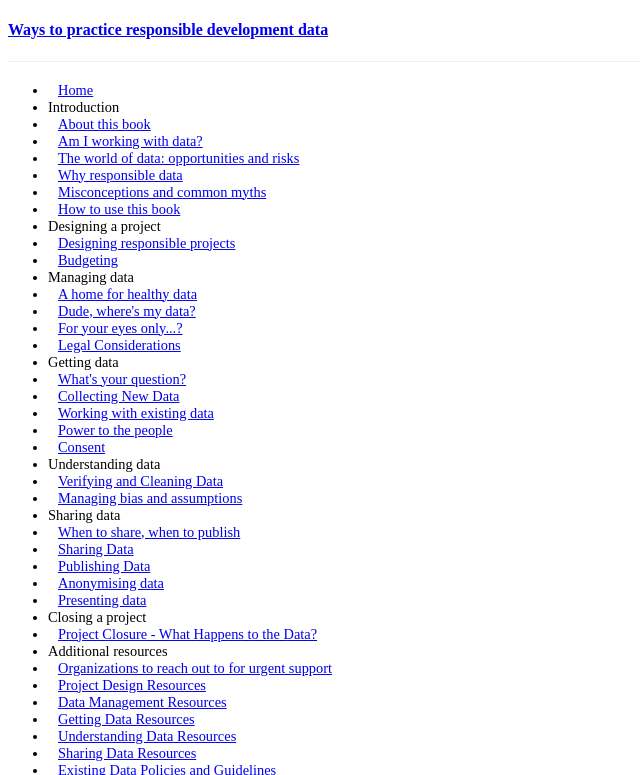
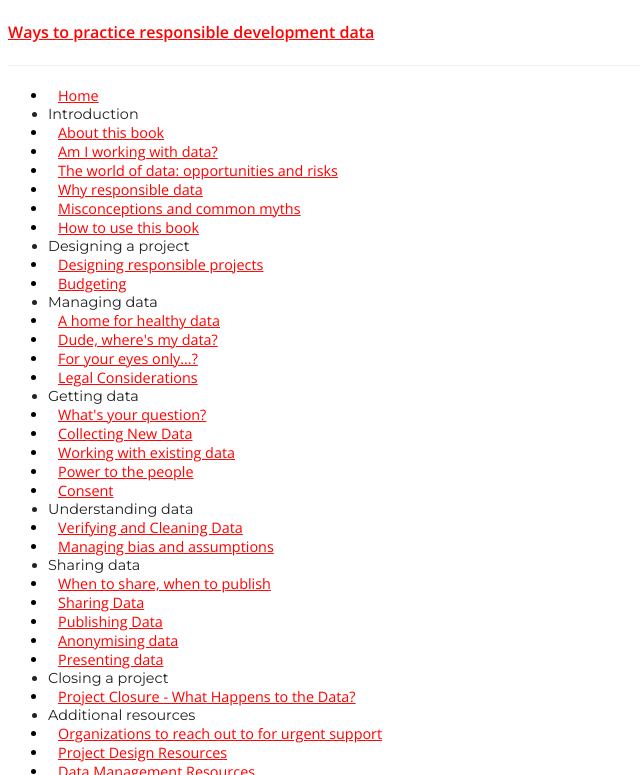
Before and after one commit to the-engine-room/archive-rdf-primer, a Jekyll site: the page built from index.md, in a window 1280 px wide. Shown: the top 775 px of the page, without its empty margins (0-640 px from the left). Built offline with Jekyll 4.4.1, drawn with Linux system fonts in a browser that asks for light colours; nearby versions of some CDN libraries; Markdown is read by kramdown in place of the engine named in the settings; a style sheet for code colours, icons or effects is not loaded; grey boxes are pictures that could not be loaded.

Commit message:
added initial css

```diff
--- a/_layouts/default.html
+++ b/_layouts/default.html
@@ -9,6 +9,7 @@
         <meta name="description" content="{{ site.subtitle }}">
 
         <link href="//netdna.bootstrapcdn.com/twitter-bootstrap/2.3.2/css/bootstrap-combined.no-icons.min.css" rel="stylesheet">
+        <link href='http://fonts.googleapis.com/css?family=Open+Sans:400italic,400,600|Montserrat:400,700' rel='stylesheet' type='text/css'>
         <link rel="stylesheet" href="{{ site.baseurl }}/css/syntax.css">
         <link rel="stylesheet" href="{{ site.baseurl }}/css/main.css">
         <link rel="stylesheet" href="{{ site.baseurl }}//scripts/annotator-full.1.2.10/annotator.min.css">
--- a/css/main.css
+++ b/css/main.css
@@ -1,4 +1,5 @@
 body {
+    font-family: 'Open Sans', sans-serif;
     font-weight: 400;
     text-shadow: 0 1px 1px rgba(255, 255, 255, 0.7);
 }
@@ -77,3 +78,21 @@ body.rtl .row-fluid [class*="span"]:first-child {
 body.rtl ul, body.rtl ol {
     margin: 0 25px 10px 0;
 }
+
+h1, h2, h3 {
+	font-family: 'Montserrat', sans-serif;
+	font-weight: 400;
+	color: #222;
+}
+
+
+
+a {
+	color: #ff0200;
+}
+
+li.nav-header {
+	font-family: 'Montserrat', sans-serif;
+	font-weight: 400;
+	color: #222;
+}
```
